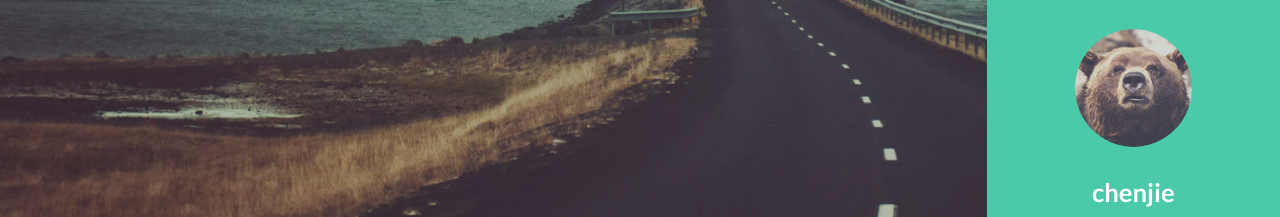
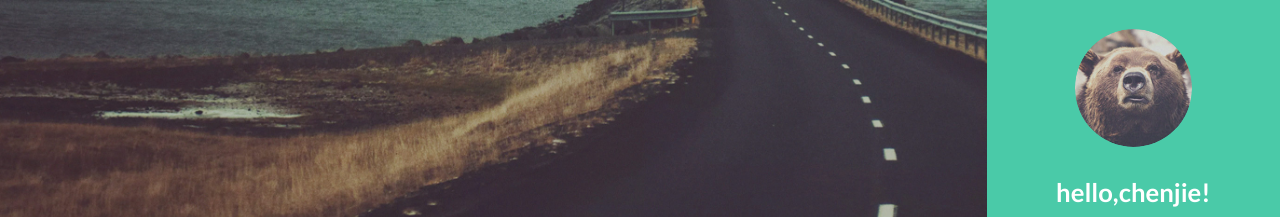
Before and after one commit to dacobbx/dacobbx.github.io, a plain HTML site: page index.html in a window 1280 px wide. Shown: the top 217 px of the page. Drawn offline with nearby package versions, Linux system fonts and the light colour scheme; files that its build step writes are made by us from their sources; files whose address does not match are found by name.

Commit message:
add hello

```diff
--- a/index.html
+++ b/index.html
@@ -26,7 +26,7 @@
 				<section id="header" class="skel-layers-fixed">
 					<header>
 						<span class="image avatar"><img src="images/avatar.jpg" alt="" /></span>
-						<h1 id="logo"><a href="#">chenjie</a></h1>
+						<h1 id="logo"><a href="#">hello,chenjie!</a></h1>
 						<p>I got reprogrammed by a rogue AI<br />
 						and now I'm totally cray</p>
 					</header>
```
